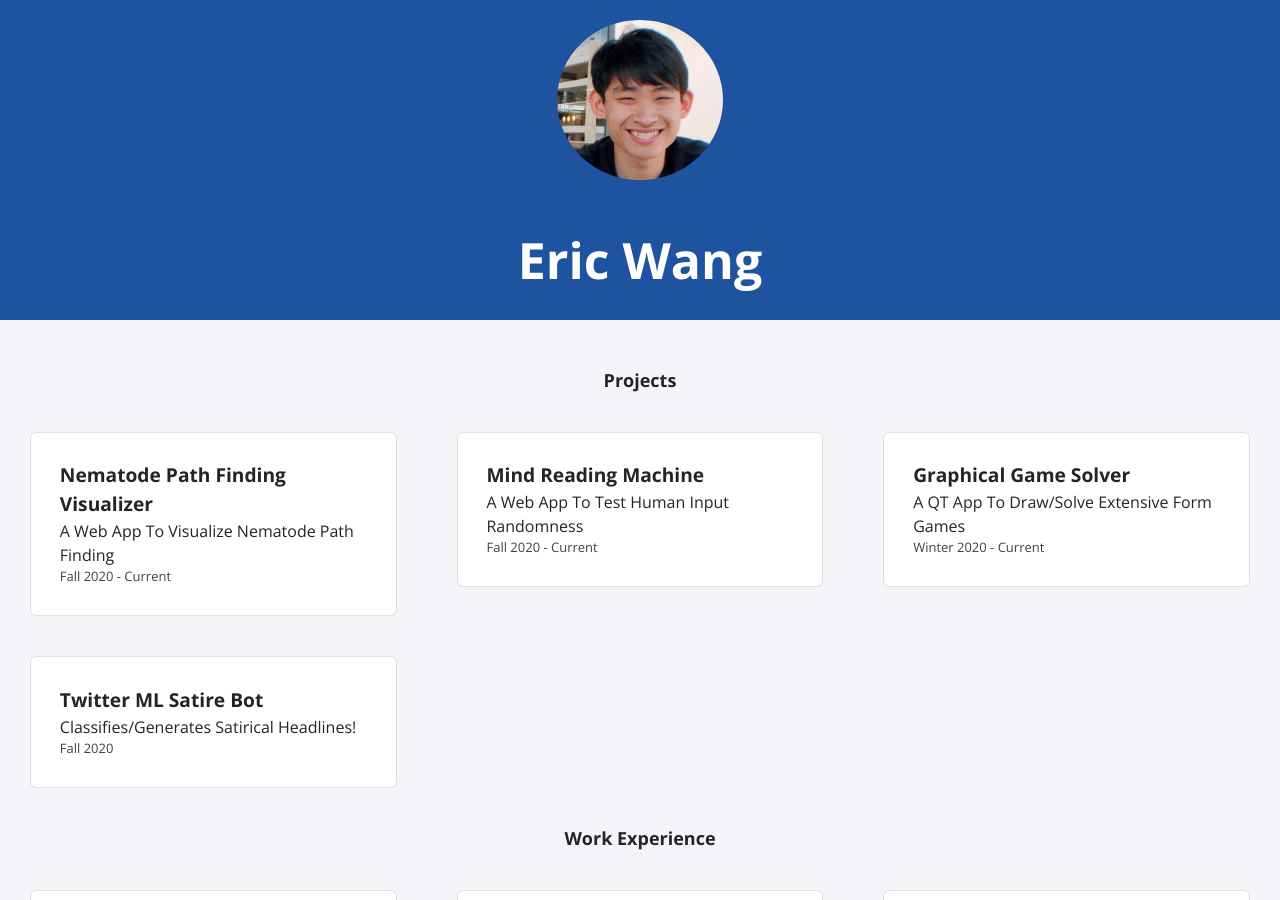
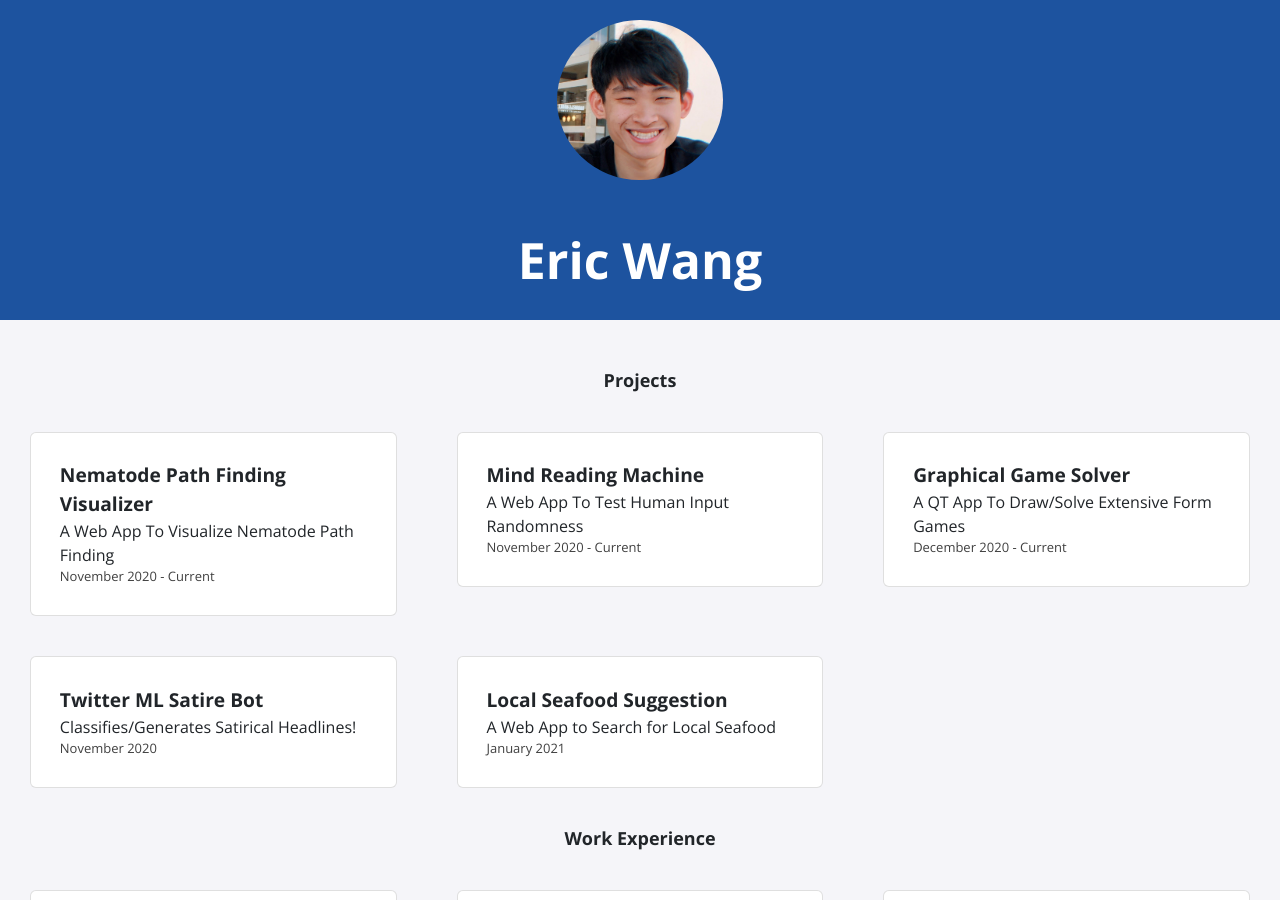
Before and after one commit to erocwang/erocwang.github.io, a Jekyll site: the page built from index.html, in a window 1280 px wide and 900 px high. Built offline with Jekyll 4.4.1, drawn with Linux system fonts in a browser that asks for light colours; nearby versions of some CDN libraries.

Commit message:
Update projects.yml

```diff
--- a/_data/projects.yml
+++ b/_data/projects.yml
@@ -1,18 +1,22 @@
 - title: Nematode Path Finding Visualizer
   event: A Web App To Visualize Nematode Path Finding
-  date: Fall 2020 - Current
+  date: November 2020 - Current
 
 - title: Mind Reading Machine
   event: A Web App To Test Human Input Randomness
-  date: Fall 2020 - Current
+  date: November 2020 - Current
 
 - title: Graphical Game Solver
   event: A QT App To Draw/Solve Extensive Form Games
-  date: Winter 2020 - Current
+  date: December 2020 - Current
 
 - title: Twitter ML Satire Bot
   event: Classifies/Generates Satirical Headlines!
-  date: Fall 2020
+  date: November 2020
+
+- title: Local Seafood Suggestion
+  event: A Web App to Search for Local Seafood
+  date: January 2021
 
 # - title: Flash Card Generator
 #   event: MLH Fellowship Explorer Sprint 1
```
